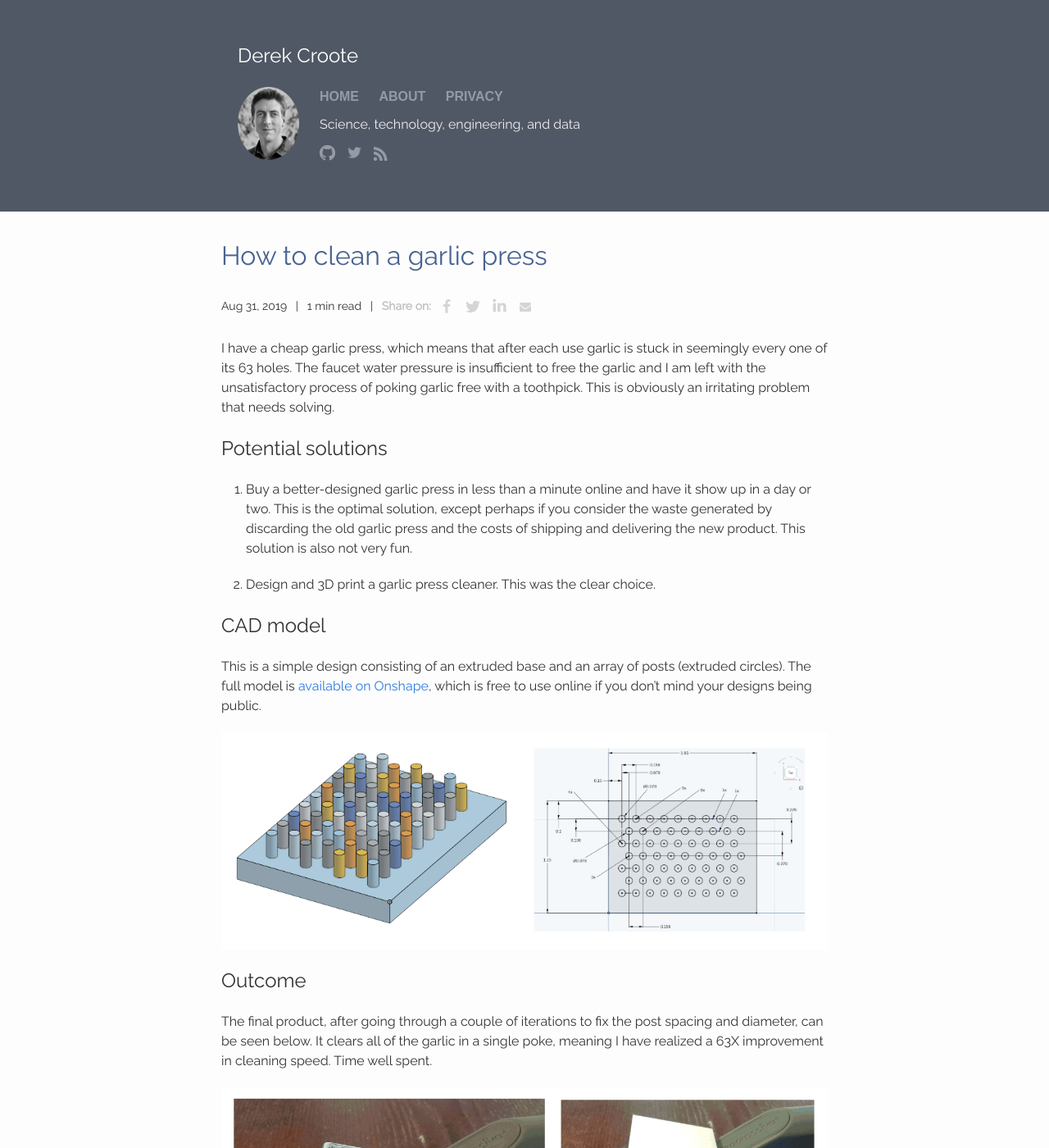
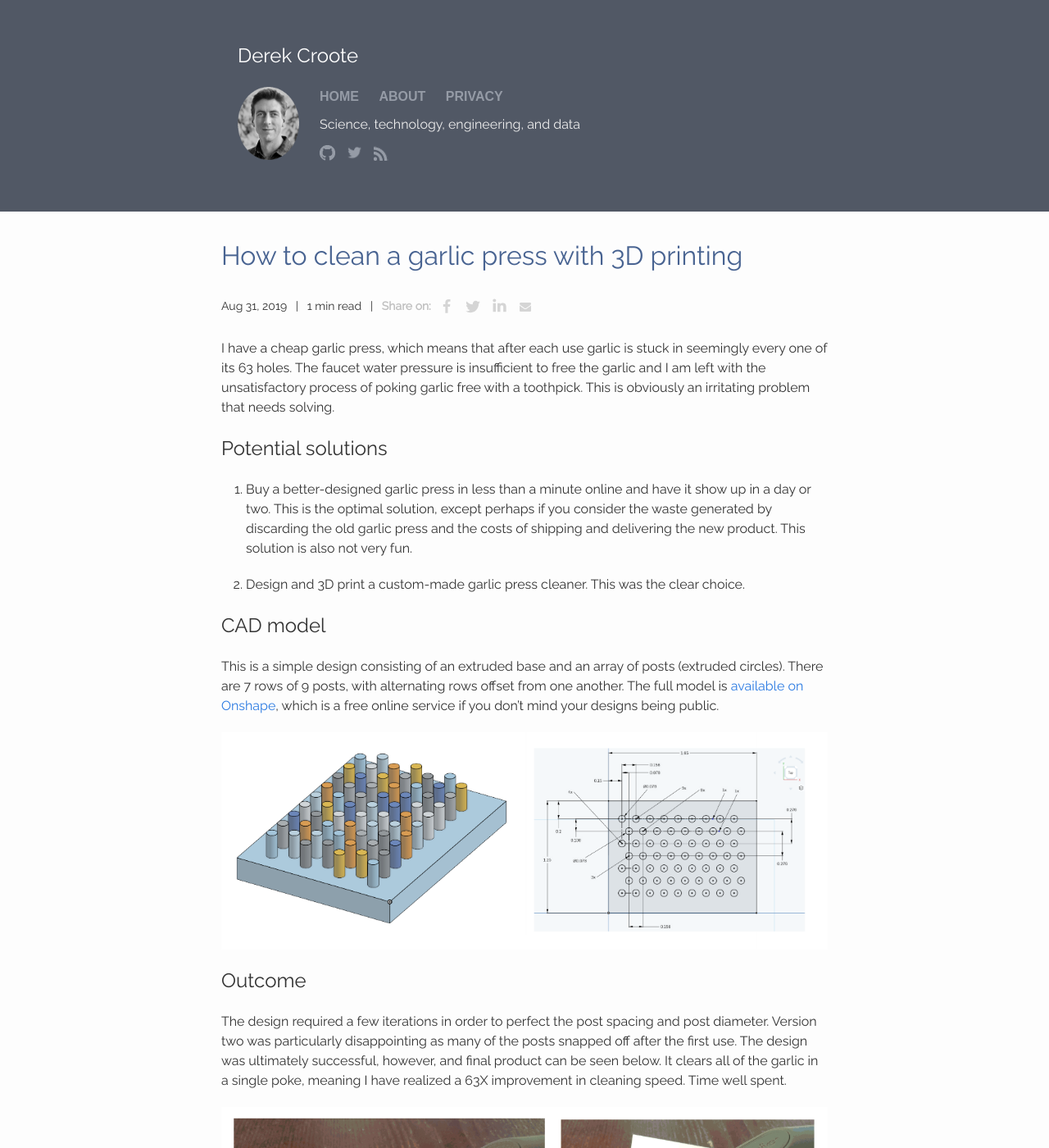
Before and after one commit to dcroote/dcroote.github.io, a Jekyll site: the page built from _posts/2019-08-31-cleaning-a-garlic-press.md, in a window 1280 px wide and 1400 px high. Shown: the whole window at 82% size. Built offline with Jekyll 4.4.1, drawn with Linux system fonts in a browser that asks for light colours.

Commit message:
Improve garlic press post text

```diff
--- a/_posts/2019-08-31-cleaning-a-garlic-press.md
+++ b/_posts/2019-08-31-cleaning-a-garlic-press.md
@@ -1,6 +1,6 @@
 ---
 layout: post
-title: How to clean a garlic press
+title: How to clean a garlic press with 3D printing
 image: images/garlic_press/cad_combined.png
 image-alt: CAD models of garlic press cleaner
 comments: false
@@ -12,16 +12,16 @@ I have a cheap garlic press, which means that after each use garlic is stuck in
 
 1. Buy a better-designed garlic press in less than a minute online and have it show up in a day or two. This is the optimal solution, except perhaps if you consider the waste generated by discarding the old garlic press and the costs of shipping and delivering the new product. This solution is also not very fun.
 
-2. Design and 3D print a garlic press cleaner. This was the clear choice.
+2. Design and 3D print a custom-made garlic press cleaner. This was the clear choice.
 
 ## CAD model
 
-This is a simple design consisting of an extruded base and an array of posts (extruded circles). The full model is [available on  Onshape](https://cad.onshape.com/documents/cb2f7780bde13603780e855c/w/8bb77d57f5a67c7b4d3e95ad/e/037f1c0159a5ebba17e23b8f), which is free to use online if you don't mind your designs being public.
+This is a simple design consisting of an extruded base and an array of posts (extruded circles). There are 7 rows of 9 posts, with alternating rows offset from one another. The full model is [available on  Onshape](https://cad.onshape.com/documents/cb2f7780bde13603780e855c/w/8bb77d57f5a67c7b4d3e95ad/e/037f1c0159a5ebba17e23b8f), which is a free online service if you don't mind your designs being public.
 
 [![CAD sketch and rendering](/images/garlic_press/cad_combined.png "Click for a larger version")](/images/garlic_press/cad_combined.png)
 
 ## Outcome
 
-The final product, after going through a couple of iterations to fix the post spacing and diameter, can be seen below. It clears all of the garlic in a single poke, meaning I have realized a 63X improvement in cleaning speed. Time well spent.
+The design required a few iterations in order to perfect the post spacing and post diameter. Version two was particularly disappointing as many of the posts snapped off after the first use. The design was ultimately successful, however, and final product can be seen below. It clears all of the garlic in a single poke, meaning I have realized a 63X improvement in cleaning speed. Time well spent.
 
 [![Photos of final garlic press cleaner design](/images/garlic_press/garlic_press_photos.png "Click for a larger version")](/images/garlic_press/garlic_press_photos.png)
```
